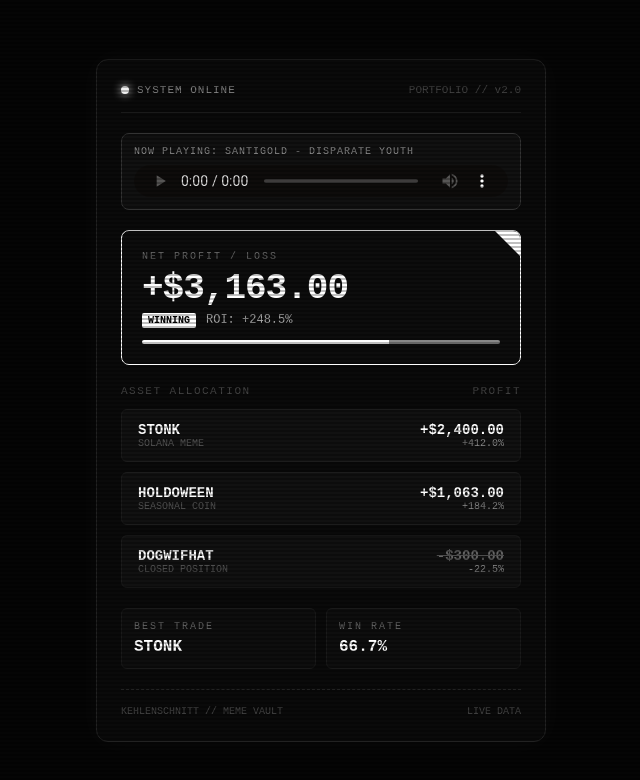
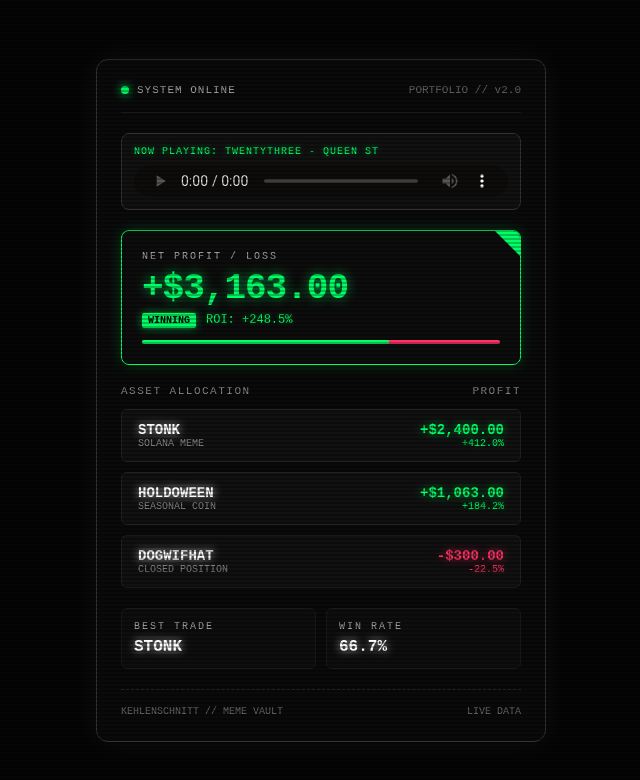
Before and after one commit to kehlenschnitt/crypto-pnl-card, a plain HTML site: page index.html in a window 1280 px wide. Shown: the whole page, without its empty margins (319-959 px from the left). Drawn offline with Linux system fonts and the light colour scheme.

Commit message:
Update styles and audio player functionality

```diff
--- a/index.html
+++ b/index.html
@@ -21,6 +21,7 @@
             min-height: 100vh;
             padding: 20px;
             overflow-x: hidden;
+            cursor: pointer;
         }
 
         body::before {
@@ -38,10 +39,10 @@
             width: 100%;
             max-width: 450px;
             background: #0a0a0a;
-            border: 1px solid #222222;
+            border: 1px solid #333333;
             border-radius: 12px;
             padding: 24px;
-            box-shadow: 0 0 30px rgba(255, 255, 255, 0.03);
+            box-shadow: 0 0 30px rgba(255, 255, 255, 0.05);
             position: relative;
             z-index: 1;
         }
@@ -60,28 +61,28 @@
             align-items: center;
             gap: 8px;
             font-size: 11px;
-            color: #888888;
+            color: #aaaaaa;
             letter-spacing: 1px;
         }
 
         .dot {
             width: 8px;
             height: 8px;
-            background-color: #ffffff;
+            background-color: #00ff66;
             border-radius: 50%;
-            box-shadow: 0 0 8px #ffffff;
+            box-shadow: 0 0 10px #00ff66;
             animation: pulse 1.5s infinite;
         }
 
         @keyframes pulse {
-            0% { opacity: 0.3; }
+            0% { opacity: 0.4; }
             50% { opacity: 1; }
-            100% { opacity: 0.3; }
+            100% { opacity: 0.4; }
         }
 
         .sys-id {
             font-size: 11px;
-            color: #444444;
+            color: #666666;
         }
 
         .audio-player {
@@ -97,8 +98,9 @@
 
         .player-title {
             font-size: 10px;
-            color: #888888;
+            color: #00ff66;
             letter-spacing: 1px;
+            text-shadow: 0 0 5px rgba(0, 255, 102, 0.5);
         }
 
         audio {
@@ -109,12 +111,13 @@
 
         .main-card {
             background: #0d0d0d;
-            border: 1px solid #ffffff;
+            border: 1px solid #00ff66;
             border-radius: 8px;
             padding: 20px;
             margin-bottom: 20px;
             position: relative;
             overflow: hidden;
+            box-shadow: 0 0 15px rgba(0, 255, 102, 0.2);
         }
 
         .main-card::after {
@@ -126,12 +129,12 @@
             height: 0;
             border-style: solid;
             border-width: 0 25px 25px 0;
-            border-color: transparent #ffffff transparent transparent;
+            border-color: transparent #00ff66 transparent transparent;
         }
 
         .label {
             font-size: 10px;
-            color: #666666;
+            color: #aaaaaa;
             text-transform: uppercase;
             letter-spacing: 2px;
             margin-bottom: 6px;
@@ -140,30 +143,33 @@
         .total-value {
             font-size: 36px;
             font-weight: 900;
-            color: #ffffff;
+            color: #00ff66;
             letter-spacing: -1px;
             margin-bottom: 4px;
+            text-shadow: 0 0 12px rgba(0, 255, 102, 0.6);
         }
 
         .total-sub {
             font-size: 12px;
-            color: #aaaaaa;
+            color: #00ff66;
             display: flex;
             gap: 10px;
+            text-shadow: 0 0 5px rgba(0, 255, 102, 0.4);
         }
 
         .badge {
-            background: #ffffff;
+            background: #00ff66;
             color: #000000;
             padding: 2px 6px;
             font-size: 10px;
             font-weight: bold;
             border-radius: 2px;
+            box-shadow: 0 0 8px rgba(0, 255, 102, 0.6);
         }
 
         .section-title {
             font-size: 11px;
-            color: #444444;
+            color: #888888;
             text-transform: uppercase;
             letter-spacing: 1.5px;
             margin-bottom: 12px;
@@ -180,7 +186,7 @@
 
         .coin-row {
             background: #111111;
-            border: 1px solid #1c1c1c;
+            border: 1px solid #222222;
             border-radius: 6px;
             padding: 12px 16px;
             display: flex;
@@ -192,31 +198,42 @@
             font-size: 14px;
             font-weight: bold;
             color: #ffffff;
+            text-shadow: 0 0 8px rgba(255, 255, 255, 0.8);
         }
 
         .coin-meta {
             font-size: 10px;
-            color: #555555;
+            color: #888888;
         }
 
         .coin-stats {
             text-align: right;
         }
 
-        .coin-amount {
+        .coin-amount.win {
             font-size: 14px;
             font-weight: bold;
-            color: #ffffff;
+            color: #00ff66;
+            text-shadow: 0 0 8px rgba(0, 255, 102, 0.6);
+        }
+
+        .coin-percent.win {
+            font-size: 10px;
+            color: #00ff66;
+            text-shadow: 0 0 5px rgba(0, 255, 102, 0.4);
         }
 
         .coin-amount.loss {
-            color: #666666;
-            text-decoration: line-through;
+            font-size: 14px;
+            font-weight: bold;
+            color: #ff3366;
+            text-shadow: 0 0 8px rgba(255, 51, 102, 0.6);
         }
 
-        .coin-percent {
+        .coin-percent.loss {
             font-size: 10px;
-            color: #888888;
+            color: #ff3366;
+            text-shadow: 0 0 5px rgba(255, 51, 102, 0.4);
         }
 
         .analytics {
@@ -238,6 +255,7 @@
             font-weight: bold;
             color: #ffffff;
             margin-top: 4px;
+            text-shadow: 0 0 8px rgba(255, 255, 255, 0.8);
         }
 
         .footer {
@@ -247,7 +265,7 @@
             justify-content: space-between;
             align-items: center;
             font-size: 10px;
-            color: #444444;
+            color: #666666;
         }
 
         .bar-container {
@@ -260,8 +278,8 @@
             display: flex;
         }
 
-        .bar-stonk { width: 69%; background: #ffffff; }
-        .bar-hold { width: 31%; background: #888888; }
+        .bar-stonk { width: 69%; background: #00ff66; box-shadow: 0 0 8px #00ff66; }
+        .bar-hold { width: 31%; background: #ff3366; box-shadow: 0 0 8px #ff3366; }
     </style>
 </head>
 <body>
@@ -276,8 +294,8 @@
         </div>
 
         <div class="audio-player">
-            <div class="player-title">NOW PLAYING: SANTIGOLD - DISPARATE YOUTH</div>
-            <audio controls loop>
+            <div class="player-title" id="player-status">CLICK ANYWHERE TO PLAY MUSIC (25% VOL)</div>
+            <audio id="bg-music" controls loop>
                 <source src="song.mp3" type="audio/mpeg">
                 Your browser does not support the audio element.
             </audio>
@@ -308,8 +326,8 @@
                     <div class="coin-meta">SOLANA MEME</div>
                 </div>
                 <div class="coin-stats">
-                    <div class="coin-amount">+$2,400.00</div>
-                    <div class="coin-percent">+412.0%</div>
+                    <div class="coin-amount win">+$2,400.00</div>
+                    <div class="coin-percent win">+412.0%</div>
                 </div>
             </div>
 
@@ -319,8 +337,8 @@
                     <div class="coin-meta">SEASONAL COIN</div>
                 </div>
                 <div class="coin-stats">
-                    <div class="coin-amount">+$1,063.00</div>
-                    <div class="coin-percent">+184.2%</div>
+                    <div class="coin-amount win">+$1,063.00</div>
+                    <div class="coin-percent win">+184.2%</div>
                 </div>
             </div>
 
@@ -331,7 +349,7 @@
                 </div>
                 <div class="coin-stats">
                     <div class="coin-amount loss">-$300.00</div>
-                    <div class="coin-percent">-22.5%</div>
+                    <div class="coin-percent loss">-22.5%</div>
                 </div>
             </div>
         </div>
@@ -353,5 +371,29 @@
         </div>
     </div>
 
+    <script>
+        const audio = document.getElementById('bg-music');
+        const statusText = document.getElementById('player-status');
+
+        audio.volume = 0.25;
+
+        function startAudio() {
+            audio.play().then(() => {
+                statusText.innerText = "NOW PLAYING: TWENTYTHREE - QUEEN ST";
+            }).catch(error => {
+                console.log("Autoplay blocked:", error);
+            });
+            document.removeEventListener('click', startAudio);
+        }
+
+        document.addEventListener('click', startAudio);
+
+        audio.play().then(() => {
+            statusText.innerText = "NOW PLAYING: TWENTYTHREE - QUEEN ST";
+        }).catch(() => {
+            // Autoplay Schutz vom Browser
+        });
+    </script>
+
 </body>
 </html>
```
